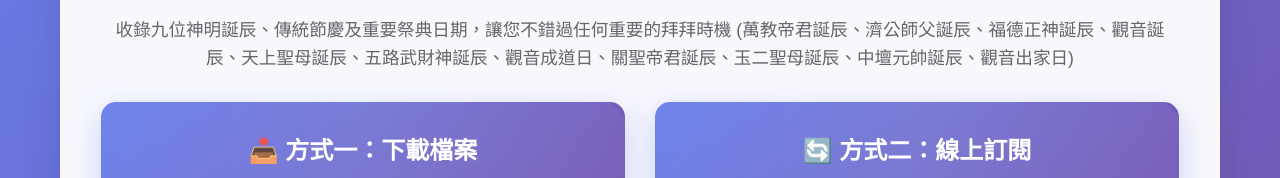
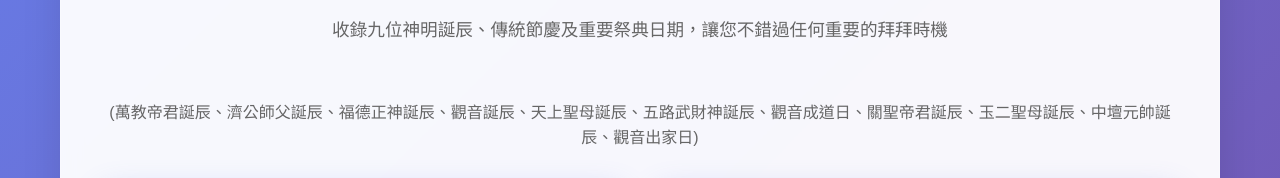
Before and after one commit to Nola-id/calendar.github.io, a plain HTML site: page my-calendar/index.html in a window 1280 px wide. Shown: the part 304-482 px from the top of the page. Drawn offline with Linux system fonts and the light colour scheme.

Commit message:
Update index.html
調整諸位神明的字體大小

```diff
--- a/my-calendar/index.html
+++ b/my-calendar/index.html
@@ -325,6 +325,9 @@
       </h2>
       <p style="font-size: 1.1rem; color: #666; margin-bottom: 30px; text-align: center;">
         收錄九位神明誕辰、傳統節慶及重要祭典日期，讓您不錯過任何重要的拜拜時機
+      </p>
+      <br/>
+      <p style="font-size: 1rem; color: #666; margin-bottom: 25px; text-align: center;">
         (萬教帝君誕辰、濟公師父誕辰、福德正神誕辰、觀音誕辰、天上聖母誕辰、五路武財神誕辰、觀音成道日、關聖帝君誕辰、玉二聖母誕辰、中壇元帥誕辰、觀音出家日)
       </p>
 
```
